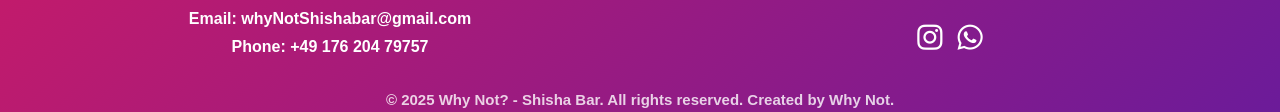
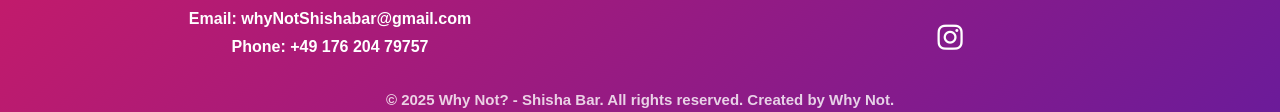
Before and after one commit to shisha-bar/why-not, a plain HTML site: page index.html in a window 1280 px wide. Shown: the part 2179-2291 px from the top of the page. Drawn offline with Linux system fonts and the light colour scheme.

Commit message:
Update footer.html

```diff
--- a/footer.html
+++ b/footer.html
@@ -16,7 +16,7 @@
                 <div class="social-icons">
                     <!-- <a href="https://www.facebook.com/"><i class="fa-brands fa-facebook-f"></i></a> -->
                     <a href="https://www.instagram.com/why_not_shisha_bar"><i class="fa-brands fa-instagram"></i></a>
-                    <a href="https://wa.me/4917620479757"><i class="fa-brands fa-whatsapp"></i></a>
+                    <!-- <a href="https://wa.me/4917620479757"><i class="fa-brands fa-whatsapp"></i></a> -->
                 </div>
             </div>
         </div>
```
